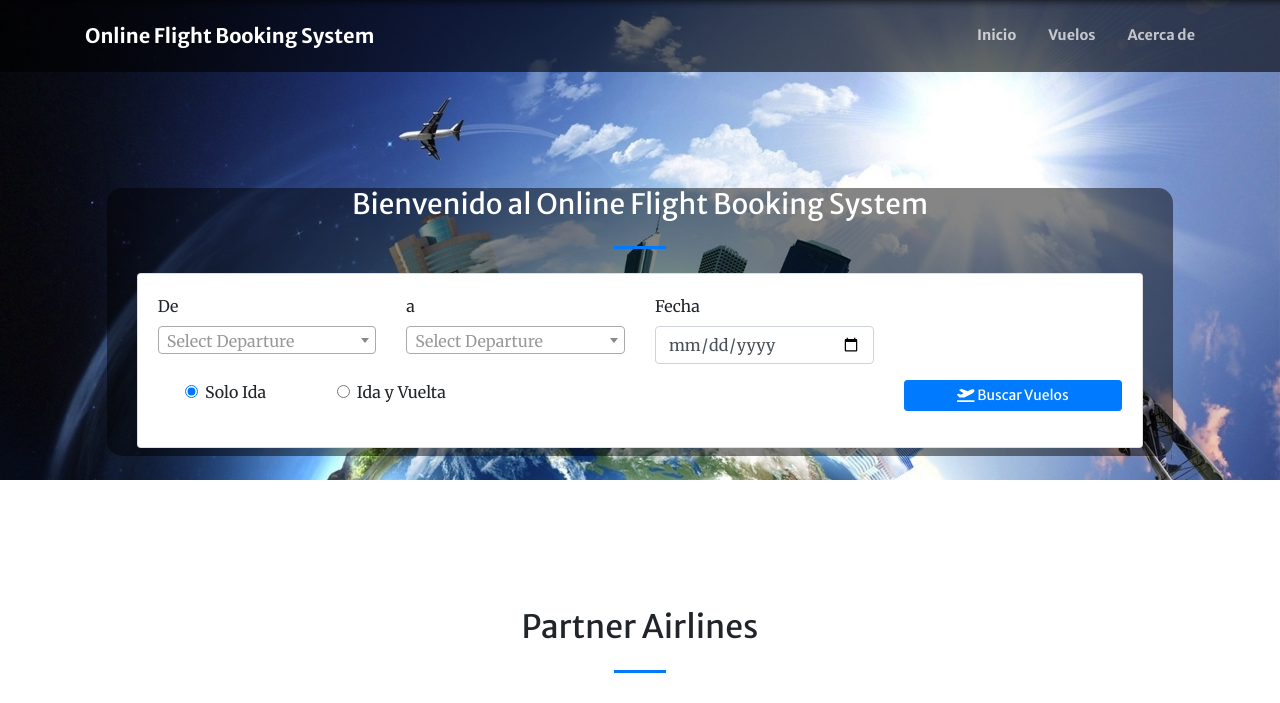
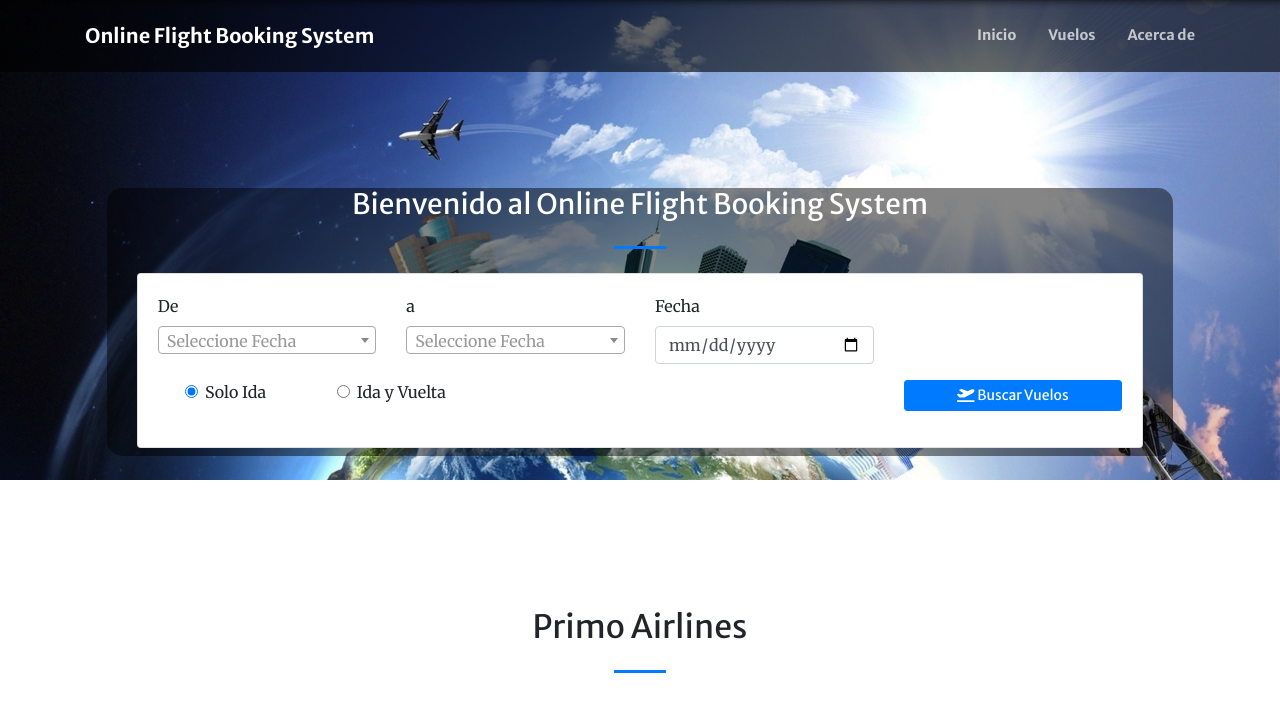
Before and after one commit to Ragyo/HJJ-, a PHP site: page / in a window 1280 px wide. Shown: the top 703 px of the page. Run offline with PHP 8.4, Linux system fonts and the light colour scheme; the visitor is signed in with stand-in values (Sample User, id 1); data comes from the database, SQL or seed files in the repository; data that the repository does not hold is empty; some libraries are stand-ins or nearby versions.

Commit message:
primer cambio primo

```diff
--- a/admin/db_connect.php
+++ b/admin/db_connect.php
@@ -1,3 +1,3 @@
 <?php
 
-$conn= new mysqli('localhost','root','','flight_booking_db')or die("Could not connect to mysql".mysqli_error($con));
+$conn= new mysqli('localhost','root','','hotel jj')or die("Could not connect to mysql".mysqli_error($con));
--- a/admin/index.php
+++ b/admin/index.php
@@ -5,7 +5,7 @@
   <meta charset="utf-8">
   <meta content="width=device-width, initial-scale=1.0" name="viewport">
 
-  <title>Admin | Online Flight Booking System</title>
+  <title>Admin | Online Flight Booking System </title>
 
 
 <?php
--- a/home.php
+++ b/home.php
@@ -92,7 +92,7 @@ include 'admin/db_connect.php';
             <div class="container-fluid p-0">
                 <div class="row">
                     <div class="col-lg-12 text-center">
-                    <h2 class="mb-4">Partner Airlines</h2>
+                    <h2 class="mb-4">Primo Airlines</h2>
                     <hr class="divider">
 
                     </div>
@@ -122,7 +122,7 @@ include 'admin/db_connect.php';
             uni_modal_right('Product','view_prod.php?id='+$(this).attr('data-id'))
         })
         $('.select2').select2({
-            placeholder:'Select Departure',
+            placeholder:'Seleccione Fecha',
             width:'100%'
         })
         $('[name="trip"]').on("keypress change keyup",function(){
```
